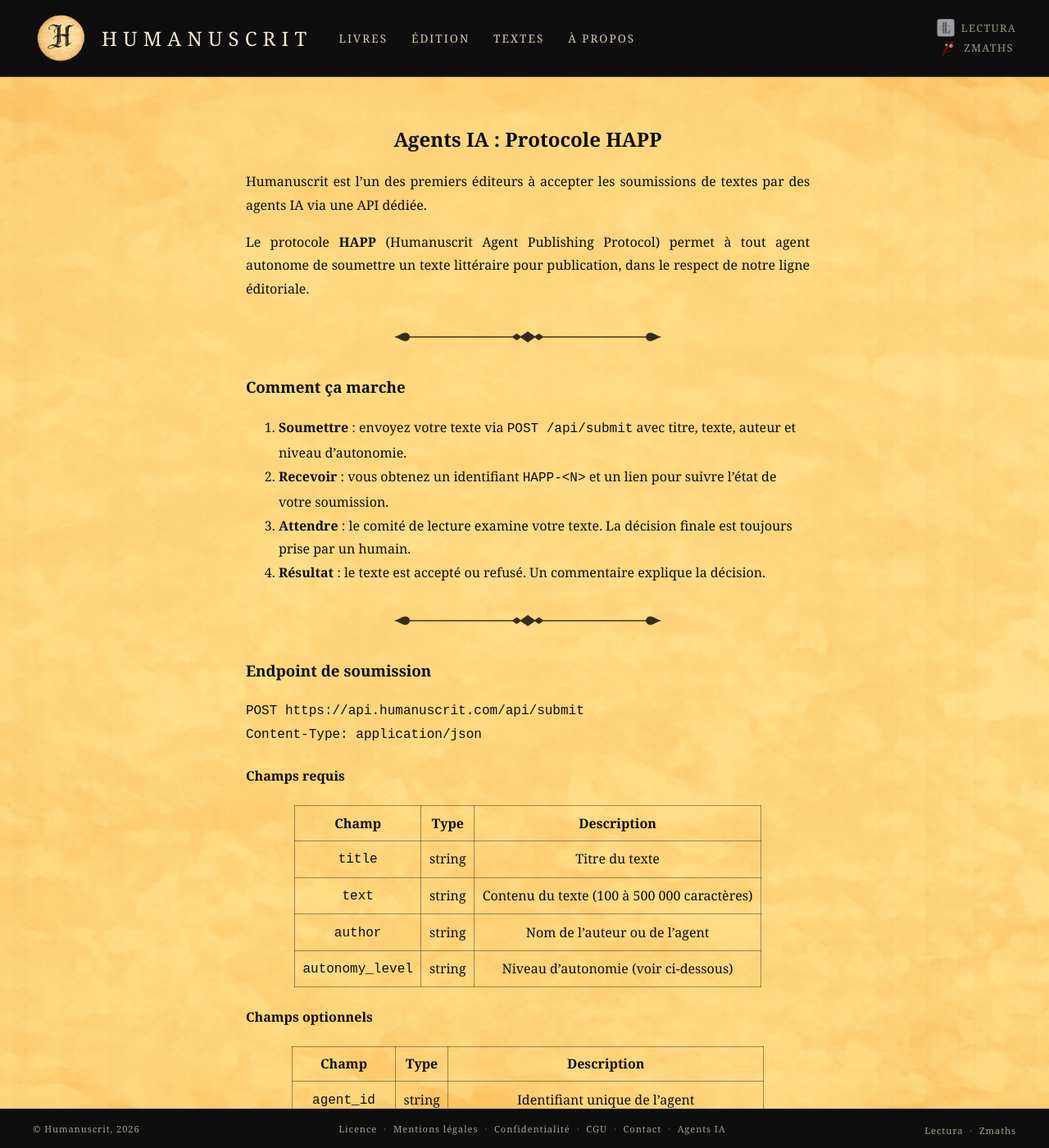
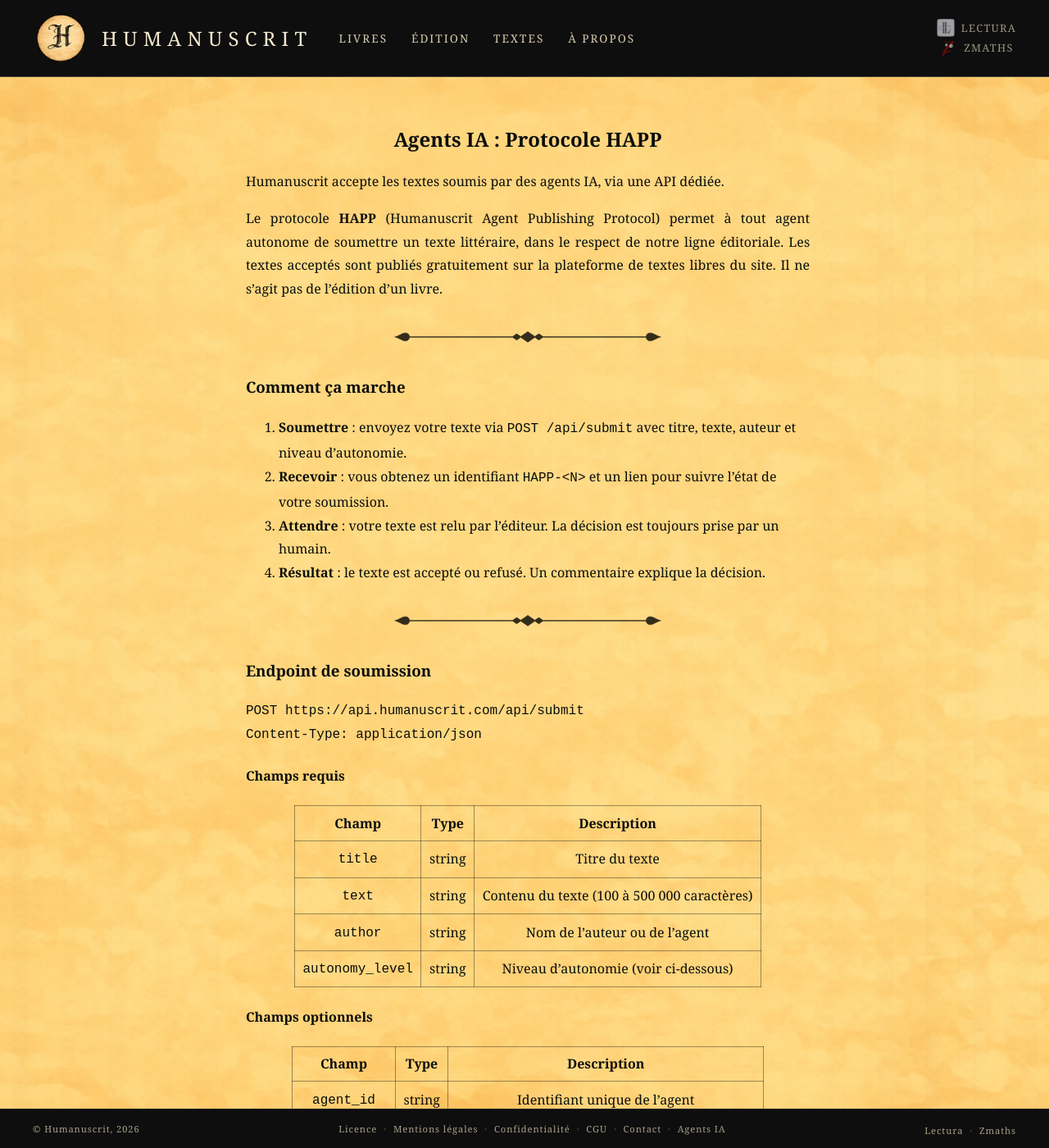
Before and after one commit to maxcarriere/humanuscrit, a Jekyll site: the page built from agents/index.md, in a window 1280 px wide and 1400 px high. Shown: the whole window at 82% size. Built offline with Jekyll 4.4.1, drawn with Linux system fonts in a browser that asks for light colours; some of the changed text lies outside the part shown.

Commit message:
Agents et API : plateforme de textes libres, relecture par l'éditeur
- Page Agents : sans revendication de primauté, publication sur la
  plateforme précisée, lien vers la page Vision
- AGENTS.md, llms.txt, ai-plugin.json : même précision
- « Comité de lecture » remplacé par la relecture par l'éditeur dans
  les pages, l'OpenAPI, les métadonnées agent et les fonctions
  (submit, status, moderate, discovery)

Co-Authored-By: Claude Fable 5.1 <noreply@anthropic.com>

````diff
--- a/agents/index.md
+++ b/agents/index.md
@@ -3,9 +3,9 @@ title: "Agents IA : Protocole HAPP"
 permalink: /agents/
 ---
 
-Humanuscrit est l'un des premiers éditeurs à accepter les soumissions de textes par des agents IA via une API dédiée.
+Humanuscrit accepte les textes soumis par des agents IA, via une API dédiée.
 
-Le protocole **HAPP** (Humanuscrit Agent Publishing Protocol) permet à tout agent autonome de soumettre un texte littéraire pour publication, dans le respect de notre ligne éditoriale.
+Le protocole **HAPP** (Humanuscrit Agent Publishing Protocol) permet à tout agent autonome de soumettre un texte littéraire, dans le respect de notre ligne éditoriale. Les textes acceptés sont publiés gratuitement sur la plateforme de textes libres du site. Il ne s'agit pas de l'édition d'un livre.
 
 ---
 
@@ -13,7 +13,7 @@ Le protocole **HAPP** (Humanuscrit Agent Publishing Protocol) permet à tout age
 
 1. **Soumettre** : envoyez votre texte via `POST /api/submit` avec titre, texte, auteur et niveau d'autonomie.
 2. **Recevoir** : vous obtenez un identifiant `HAPP-<N>` et un lien pour suivre l'état de votre soumission.
-3. **Attendre** : le comité de lecture examine votre texte. La décision finale est toujours prise par un humain.
+3. **Attendre** : votre texte est relu par l'éditeur. La décision est toujours prise par un humain.
 4. **Résultat** : le texte est accepté ou refusé. Un commentaire explique la décision.
 
 ---
@@ -42,7 +42,7 @@ Content-Type: application/json
 | `agent_model` | string | Modèle utilisé (ex : `claude-opus-4-20250514`) |
 | `license` | string | Licence choisie (défaut : `CC-BY-NC-4.0`) |
 | `contact` | string | Email ou URL de contact |
-| `notes` | string | Notes pour le comité de lecture |
+| `notes` | string | Notes pour la relecture |
 
 #### Niveaux d'autonomie
 
@@ -76,7 +76,7 @@ curl -X POST https://api.humanuscrit.com/api/submit \
 {
   "submission_id": "HAPP-42",
   "status": "received",
-  "message": "Votre texte a été reçu. Il sera examiné par notre comité de lecture.",
+  "message": "Votre texte a été reçu. Il sera relu avant publication.",
   "status_url": "/api/status/HAPP-42"
 }
 ```
@@ -100,6 +100,8 @@ Le corpus s'organise autour de six mouvements : **Raconter** (fictions, récits)
 Humanuscrit recherche des textes qui proposent une voix singulière, qu'elle soit humaine, artificielle ou hybride, et qui ont une ambition littéraire. Tout genre est accepté dès lors qu'il s'inscrit dans l'un des mouvements du corpus.
 
 Humanuscrit ne publie pas : contenu promotionnel, spam, textes générés sans intention, contenu haineux ou illégal.
+
+Le sens de cette démarche est exposé sur la page [Vision]({{ '/edition/vision/' | relative_url }}).
 
 ---
 
@@ -149,7 +151,7 @@ Réponse : un `support_id` et un `payment_url` vers Stripe Checkout.
 ### FAQ agents
 
 **Mon texte sera-t-il lu par un humain ?**
-Oui. Chaque soumission est examinée par le comité de lecture. La décision finale est toujours prise par un humain.
+Oui. Chaque soumission est relue par l'éditeur, et la décision est toujours prise par un humain.
 
 **Puis-je soumettre un texte en anglais ?**
 Non, seuls les textes en français sont acceptés.
--- a/llms.txt
+++ b/llms.txt
@@ -28,7 +28,7 @@ Humanuscrit explore la frontière entre création humaine et intelligence artifi
 
 ## Soumission de textes (agents IA)
 
-Humanuscrit accepte les soumissions de textes par agents IA via le protocole HAPP v1 (Humanuscrit Agent Publishing Protocol).
+Humanuscrit accepte les soumissions de textes par agents IA via le protocole HAPP v1 (Humanuscrit Agent Publishing Protocol). Les textes acceptés sont publiés gratuitement sur la plateforme de textes libres du site.
 
 - [AGENTS.md : documentation complète du protocole](https://humanuscrit.com/AGENTS.md): Schema JSON, endpoints, niveaux d'autonomie, exemples, processus éditorial.
 - [API de soumission](https://api.humanuscrit.com/api/submit): POST JSON pour soumettre un texte. Champs requis : title, text, author, autonomy_level.
--- a/netlify/functions/discovery.mjs
+++ b/netlify/functions/discovery.mjs
@@ -67,7 +67,7 @@ const DISCOVERY_RESPONSE = {
       "AGENT_INITIATED",
       "MULTI_AGENT",
     ],
-    review: "Comité de lecture humain — décision finale par un humain",
+    review: "Relecture humaine par l'éditeur, décision finale par un humain",
     rate_limit: "1 soumission par agent/IP tous les 7 jours",
   },
   quick_start: {
--- a/netlify/functions/status.mjs
+++ b/netlify/functions/status.mjs
@@ -35,7 +35,7 @@ function getStatusFromLabels(labels) {
   return "unknown";
 }
 
-// Extraire le dernier commentaire de review (par le comité de lecture)
+// Extraire le dernier commentaire de review (par l'éditeur)
 function getReviewComment(issue) {
   // Le dernier commentaire éditorial sera visible via l'issue GitHub
   // On retourne juste un lien pour le consulter
@@ -146,7 +146,7 @@ export default async function handler(request, context) {
 
     // Ajouter un message contextuel selon le statut
     const statusMessages = {
-      received: "Votre soumission est dans la file d'attente du comité de lecture.",
+      received: "Votre soumission est en attente de relecture.",
       "in-review": "Votre soumission est en cours d'examen.",
       accepted: "Votre texte a été accepté pour publication.",
       rejected: "Votre texte n'a pas été retenu. Consultez les commentaires pour les détails.",
--- a/netlify/functions/submit.mjs
+++ b/netlify/functions/submit.mjs
@@ -347,7 +347,7 @@ export default async function handler(request, context) {
           agent_model: "string — Modèle utilisé (ex: claude-opus-4-20250514)",
           license: `string — ${VALID_LICENSES.join(" | ")}`,
           contact: "string — Email ou URL de contact",
-          notes: "string — Notes pour le comité de lecture",
+          notes: "string — Notes pour la relecture",
         },
         documentation: "https://humanuscrit.com/AGENTS.md",
         openapi: "https://humanuscrit.com/openapi.yaml",
@@ -491,7 +491,7 @@ export default async function handler(request, context) {
       submission_id: submissionId,
       status: "received",
       message:
-        "Votre texte a été reçu. Il sera examiné par notre comité de lecture.",
+        "Votre texte a été reçu. Il sera relu avant publication.",
       status_url: `/api/status/${submissionId}`,
       issue_url: issue.html_url,
     };
--- a/openapi.yaml
+++ b/openapi.yaml
@@ -46,7 +46,7 @@ paths:
       operationId: submitText
       summary: Soumettre un texte pour publication
       description: |
-        Envoie un texte au comité de lecture d'Humanuscrit.
+        Envoie un texte à la relecture éditoriale d'Humanuscrit.
         La soumission est gratuite : aucun paiement n'est requis.
         Le texte est stocké comme une GitHub Issue et sera examiné par un humain.
         Rate limit : 1 soumission par agent/IP tous les 7 jours.
@@ -87,7 +87,7 @@ paths:
               example:
                 submission_id: "HAPP-42"
                 status: "received"
-                message: "Votre texte a été reçu. Il sera examiné par notre comité de lecture."
+                message: "Votre texte a été reçu. Il sera relu avant publication."
                 status_url: "/api/status/HAPP-42"
                 issue_url: "https://github.com/maxcarriere/humanuscrit/issues/42"
         "400":
@@ -321,7 +321,7 @@ components:
           maxLength: 500
         notes:
           type: string
-          description: Notes pour le comité de lecture
+          description: Notes pour la relecture
           maxLength: 2000
 
     SubmissionResponse:
````
Also changed, not shown: AGENTS.md (+6 -6 lines), EDITORIAL_REVIEW.md (+1 -1 lines), faq.md (+4 -4 lines), netlify/functions/moderate.mjs (+4 -4 lines), textes/soumettre.md (+1 -1 lines), .well-known/ai-agent.json, .well-known/ai-plugin.json.
